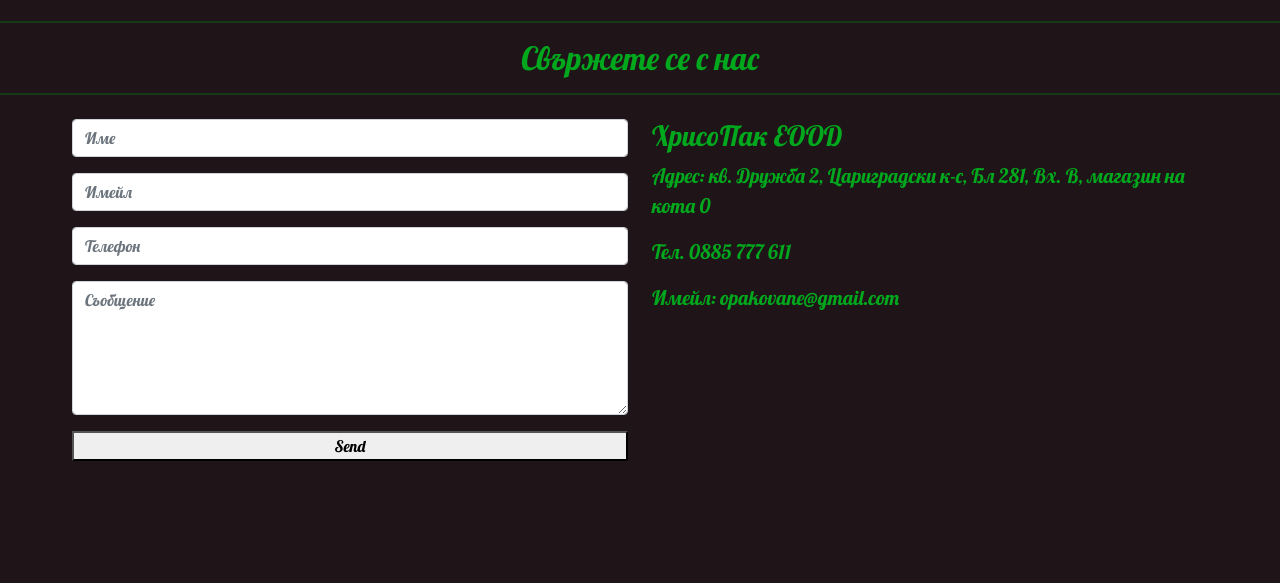
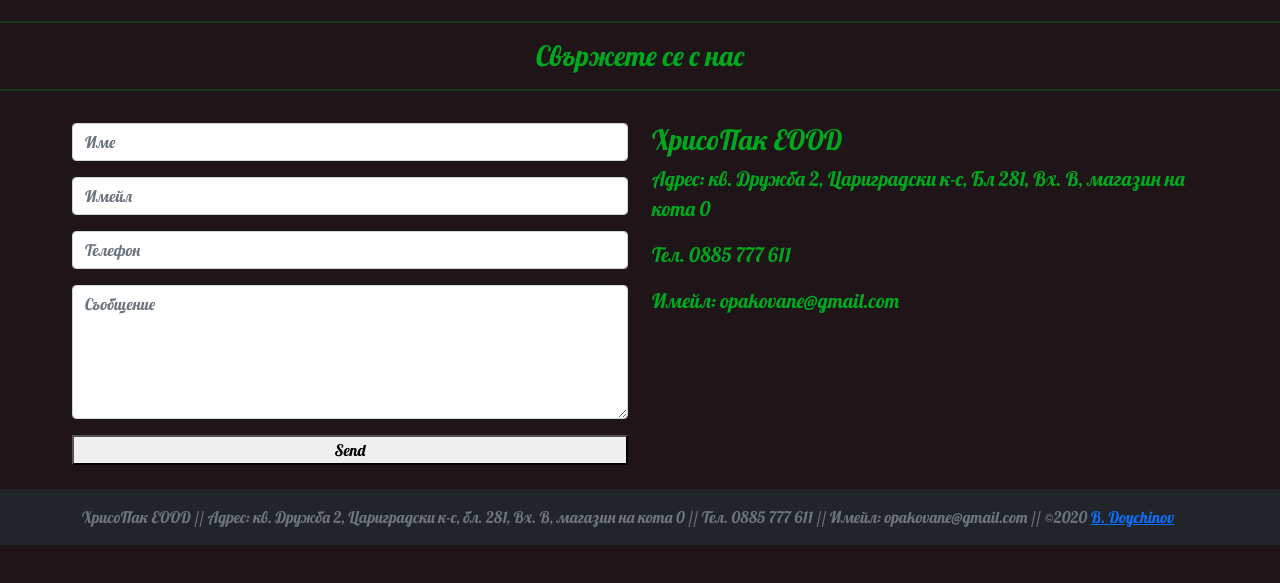
Before and after one commit to bolshed/hrisopack, a website: page contact.html in a window 1280 px wide. Shown: the part 81-664 px from the top of the page. Drawn offline with nearby package versions, Linux system fonts and the light colour scheme.

Commit message:
added-footer

```diff
--- a/contact.html
+++ b/contact.html
@@ -42,11 +42,11 @@
 
     <div>
         <hr class="hr-heading">
-        <h2 style="color: rgb(1, 167, 29);" class="text-center">Свържете се с нас</h2>
+        <h3 style="color: rgb(1, 167, 29);" class="text-center">Свържете се с нас</h3>
         <hr class="hr-heading">
     </div>
 
-    <div class="container-fluidw-75 px-6 mt-4">
+    <div class="container-fluidw-75 px-6 pt-3">
         <div class="row d-flex flex-column flex-md-row align-items-center align-items-md-start">
             <form class="col-12 col-lg-6 d-flex flex-column w-50" action="https://formspree.io/f/meqprqeg"
                 method="POST">
@@ -77,8 +77,18 @@
                 <p class="fs-5" style="color: rgb(1, 167, 29)">
                     Имейл: opakovane@gmail.com</p>
             </div>
+        </div>
+    </div>
 
+    <!-- Footer -->
+
+    <footer class="footer mt-auto py-3 bg-dark">
+        <div class="container">
+            <span class="text-muted">ХрисоПак EOOD // Адрес: кв. Дружба 2, Цариградски к-с, бл. 281, Вх. В, магазин
+                на кота 0 // Тел. 0885 777 611 // Имейл: opakovane@gmail.com // </span>
+            <span class="text-muted" id="date"></span>
         </div>
+    </footer>
 
     <script src="https://cdn.jsdelivr.net/npm/popper.js@1.16.1/dist/umd/popper.min.js"
         integrity="sha384-9/reFTGAW83EW2RDu2S0VKaIzap3H66lZH81PoYlFhbGU+6BZp6G7niu735Sk7lN"
@@ -86,7 +96,11 @@
     <script src="https://cdn.jsdelivr.net/npm/bootstrap@5.0.0-alpha3/dist/js/bootstrap.min.js"
         integrity="sha384-t6I8D5dJmMXjCsRLhSzCltuhNZg6P10kE0m0nAncLUjH6GeYLhRU1zfLoW3QNQDF"
         crossorigin="anonymous"></script>
-
+    <script>
+        n = new Date();
+        y = n.getFullYear();
+        document.getElementById("date").innerHTML = `©${y} <a href="https://bolshed.github.io/bdoychinov/">B. Doychinov</a>`;
+    </script>
 </body>
 
 </html>
```
Also changed, not shown: catalog.html (+51 -35 lines), index.html (+42 -24 lines). Lines whose indentation alone changed are shown as unchanged.
